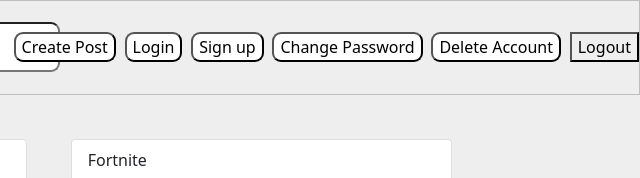
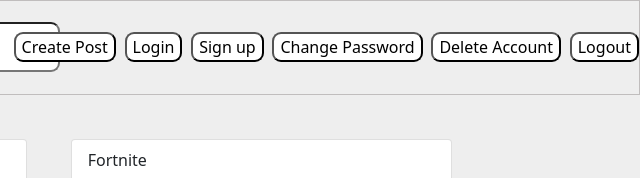
Before and after one commit to JupyterNoteFiend/Gamecon_CS326, a website: page client/gamecon.html in a window 1280 px wide. Shown: the top 178 px of the page, 640-1280 px from the left. Drawn offline with nearby package versions, Linux system fonts and the light colour scheme; no server answers.

Commit message:
Update gamecon.css
added customization for logout button

```diff
--- a/client/gamecon.css
+++ b/client/gamecon.css
@@ -113,7 +113,7 @@ body {
     width: 100%;
 }
 
-#loginButton, #signupButton, #createPostButton, #deleteButton, #updateButton {
+#loginButton, #signupButton, #createPostButton, #deleteButton, #updateButton, #logoutButton {
     background-color: rgb(255, 255, 255);
     border-radius: 9px;
 }
```
